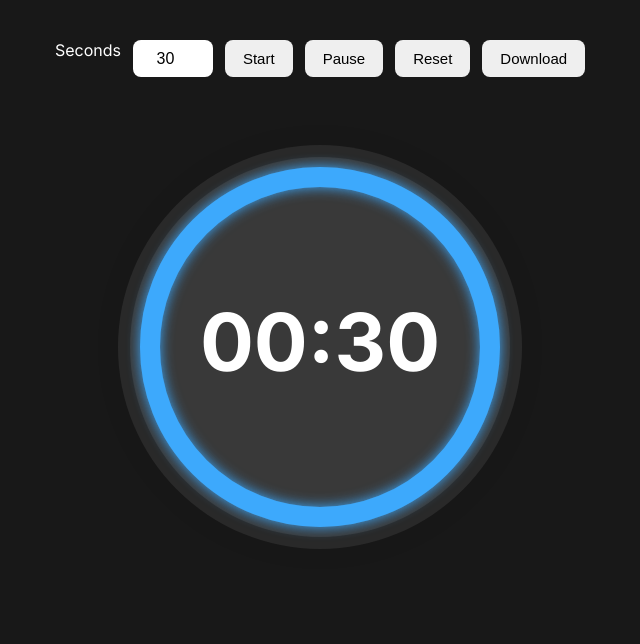
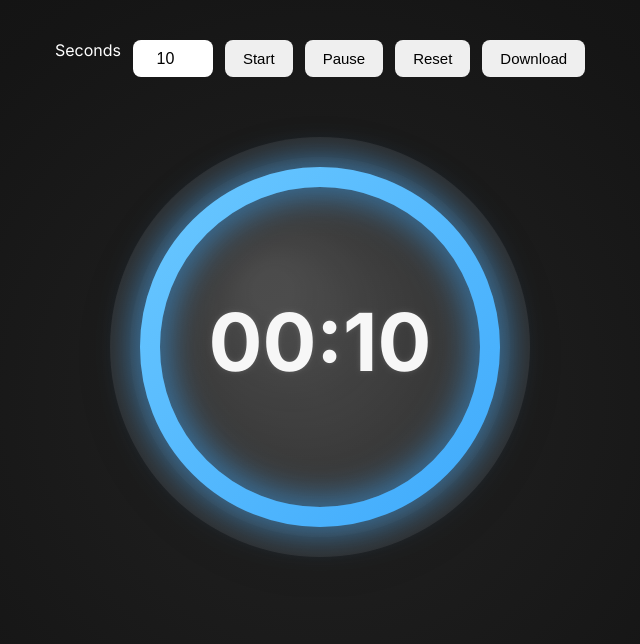
Before and after one commit to na018/countdown-video-generator, a plain HTML site: page index.html in a window 1280 px wide. Shown: the whole page, without its empty margins (320-960 px from the left). Drawn offline with Linux system fonts and the light colour scheme.

Commit message:
working design animation

```diff
--- a/index.html
+++ b/index.html
@@ -23,7 +23,7 @@
 
         <label>Seconds</label>
 
-        <input id="seconds" type="number" value="30" min="1">
+        <input id="seconds" type="number" value="10" min="1">
 
         <button id="start">Start</button>
         <button id="pause">Pause</button>
--- a/js/app.js
+++ b/js/app.js
@@ -1,8 +1,20 @@
 window.addEventListener("load", async () => {
+
+    //--------------------------------------------------
+    // Wait for fonts
+    //--------------------------------------------------
 
     await document.fonts.ready;
 
+    //--------------------------------------------------
+    // Canvas
+    //--------------------------------------------------
+
     const canvas = document.getElementById("countdownCanvas");
+
+    //--------------------------------------------------
+    // Core components
+    //--------------------------------------------------
 
     const audio = new AudioPlayer();
 
@@ -12,27 +24,63 @@ window.addEventListener("load", async () => {
 
     const timer = new CountdownTimer(renderer, audio);
 
+    //--------------------------------------------------
+    // UI Elements
+    //--------------------------------------------------
+
     const secondsInput = document.getElementById("seconds");
 
-    document.getElementById("start").onclick = async () => {
+    const startButton = document.getElementById("start");
+
+    const pauseButton = document.getElementById("pause");
+
+    const resetButton = document.getElementById("reset");
+
+    const downloadButton = document.getElementById("download");
+
+    //--------------------------------------------------
+    // Helper functions
+    //--------------------------------------------------
+
+    async function initializeAudio() {
 
         await audio.init();
 
-        // Only set the duration before the first start
+    }
+
+    function prepareTimer() {
+
         if (!timer.started) {
-            timer.setDuration(Number(secondsInput.value));
+
+            timer.setDuration(
+                Number(secondsInput.value)
+            );
+
         }
 
+    }
+
+    //--------------------------------------------------
+    // Event Handlers
+    //--------------------------------------------------
+
+    startButton.onclick = async () => {
+
+        await initializeAudio();
+
+        prepareTimer();
+
         timer.start();
+
     };
 
-    document.getElementById("pause").onclick = () => {
+    pauseButton.onclick = () => {
 
         timer.pause();
 
     };
 
-    document.getElementById("reset").onclick = () => {
+    resetButton.onclick = () => {
 
         timer.reset();
 
@@ -40,23 +88,18 @@ window.addEventListener("load", async () => {
 
     canvas.onclick = async () => {
 
-    await audio.init();
-
-    if (timer.running)
-        timer.pause();
-    else {
+        await initializeAudio();
 
         if (!timer.started)
-            timer.setDuration(Number(secondsInput.value));
+            prepareTimer();
 
-        timer.start();
-    }
+        timer.toggle();
 
-    document
-    .getElementById("download")
-    .onclick = async () => {
+    };
 
-        await audio.init();
+    downloadButton.onclick = async () => {
+
+        await initializeAudio();
 
         timer.reset();
 
@@ -64,32 +107,18 @@ window.addEventListener("load", async () => {
             Number(secondsInput.value)
         );
 
+        timer.onFinished = async () => {
+
+            await recorder.stop();
+
+            timer.onFinished = null;
+
+        };
+
         recorder.start();
 
         timer.start();
 
-        const interval = setInterval(async () => {
-
-            if (timer.remaining <= 0) {
-
-                clearInterval(interval);
-
-                await recorder.stop();
-
-            }
-
-        },100);
-
     };
 
-    timer.onFinished = async () => {
-
-        await recorder.stop();
-
-    };
-
-    // end of load event listener
-
-};
-
 });
--- a/js/countdown.js
+++ b/js/countdown.js
@@ -5,7 +5,7 @@ class CountdownTimer {
         this.renderer = renderer;
         this.audio = audio;
 
-        this.duration = 30;
+        this.duration = 10;
         this.remaining = this.duration;
 
         this.running = false;
--- a/js/renderer.js
+++ b/js/renderer.js
@@ -79,20 +79,21 @@ class CanvasRenderer {
 
         ctx.save();
 
-        ctx.shadowColor = this.theme.shadow;
-        ctx.shadowBlur = this.shadowBlur;
-
         ctx.beginPath();
 
         ctx.arc(
             this.cx,
             this.cy,
-            this.radius + this.trackWidth * 0.6,
+            this.radius + this.trackWidth,
             0,
             Math.PI * 2
         );
 
         ctx.fillStyle = this.theme.glass;
+
+        ctx.shadowColor = "rgba(0,0,0,0.55)";
+        ctx.shadowBlur = this.size * 0.10;
+        ctx.shadowOffsetY = this.size * 0.02;
 
         ctx.fill();
 
@@ -106,6 +107,22 @@ class CanvasRenderer {
 
         const ctx = this.ctx;
 
+        const gradient = ctx.createRadialGradient(
+
+            this.cx - this.radius * 0.25,
+            this.cy - this.radius * 0.30,
+            this.radius * 0.10,
+
+            this.cx,
+            this.cy,
+            this.radius
+
+        );
+
+        gradient.addColorStop(0.0, "rgba(255,255,255,0.14)");
+        gradient.addColorStop(0.4, "rgba(255,255,255,0.08)");
+        gradient.addColorStop(1.0, "rgba(255,255,255,0.02)");
+
         ctx.beginPath();
 
         ctx.arc(
@@ -116,9 +133,37 @@ class CanvasRenderer {
             Math.PI * 2
         );
 
-        ctx.fillStyle = this.theme.glass;
+        ctx.fillStyle = gradient;
 
         ctx.fill();
+
+        //----------------------------------------------------
+        // glossy highlight
+        //----------------------------------------------------
+
+        // ctx.beginPath();
+
+        // ctx.ellipse(
+
+        //     this.cx,
+
+        //     this.cy - this.radius * 0.45,
+
+        //     this.radius * 0.55,
+
+        //     this.radius * 0.18,
+
+        //     0,
+
+        //     0,
+
+        //     Math.PI * 2
+
+        // );
+
+        // ctx.fillStyle = "rgba(255,255,255,.05)";
+
+        // ctx.fill();
 
     }
 
@@ -131,14 +176,20 @@ class CanvasRenderer {
         ctx.beginPath();
 
         ctx.arc(
+
             this.cx,
+
             this.cy,
+
             this.trackRadius,
+
             0,
+
             Math.PI * 2
+
         );
 
-        ctx.strokeStyle = this.theme.track;
+        ctx.strokeStyle = "rgba(255,255,255,0.08)";
 
         ctx.lineWidth = this.trackWidth;
 
@@ -157,36 +208,75 @@ class CanvasRenderer {
 
         const start = -Math.PI / 2;
 
-        const end =
-            start +
-            Math.PI * 2 * state.progress;
+        const end = start + Math.PI * 2 * state.progress;
+
+        //------------------------------------------
+        // Gradient
+        //------------------------------------------
+
+        const gradient = ctx.createLinearGradient(
+
+            this.cx - this.radius,
+
+            this.cy - this.radius,
+
+            this.cx + this.radius,
+
+            this.cy + this.radius
+
+        );
+
+        if (state.color === "#ff3b30") {
+
+            // Light red → red
+            gradient.addColorStop(0, "#ff3b30");
+            gradient.addColorStop(1, "#f9554d");
+
+        } else {
+
+            // Blue and yellow stay unchanged
+            gradient.addColorStop(0, "#6CC9FF");
+            gradient.addColorStop(1, state.color);
+
+        }
+
+        //------------------------------------------
 
         ctx.beginPath();
 
         ctx.arc(
+
             this.cx,
+
             this.cy,
+
             this.trackRadius,
+
             start,
+
             end
+
         );
 
-        ctx.strokeStyle = state.color;
+        ctx.strokeStyle = gradient;
 
         ctx.lineWidth = this.trackWidth;
 
         ctx.lineCap = "round";
 
-        ctx.shadowBlur = this.glowBlur;
+        //------------------------------------------
+        // Glow
+        //------------------------------------------
 
         ctx.shadowColor = state.color;
+
+        ctx.shadowBlur = this.glowBlur * 3;
 
         ctx.stroke();
 
         ctx.shadowBlur = 0;
 
     }
-
     //----------------------------------------------------
 
     drawText(state) {
@@ -199,7 +289,10 @@ class CanvasRenderer {
         const seconds =
             Math.ceil(state.remaining) % 60;
 
-        ctx.fillStyle = this.theme.text;
+        ctx.fillStyle = "#F7F7F7";
+
+        ctx.shadowColor = "rgba(255,255,255,.15)";
+        ctx.shadowBlur = this.size * 0.01;
 
         ctx.font =
             `700 ${this.fontSize}px Inter`;
@@ -217,6 +310,7 @@ class CanvasRenderer {
             this.cy
 
         );
+        ctx.shadowBlur = 0;
 
     }
 
--- a/style.css
+++ b/style.css
@@ -6,7 +6,13 @@
 
 body{
 
-    background:#181818;
+    background:
+        radial-gradient(
+            circle at center,
+            #222222 0%,
+            #151515 60%,
+            #101010 100%
+        );
 
     color:white;
 
@@ -89,6 +95,7 @@ canvas {
 
     aspect-ratio: 1;
     cursor: pointer;
+
 }
 
 @media (max-width: 768px) {
```
